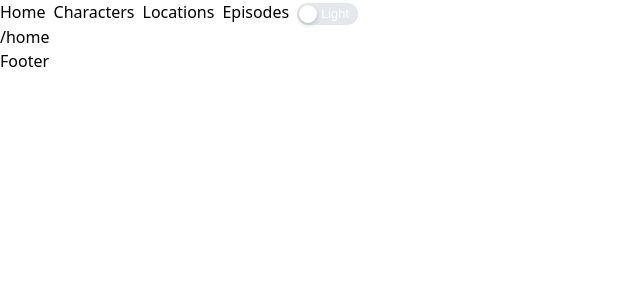
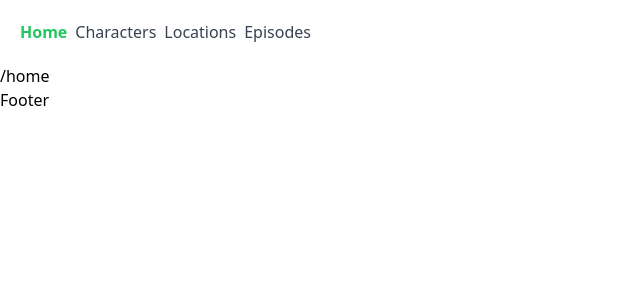
Before and after one commit to muhammedbayhan/nextjs-rick-and-morty, a Next.js app: page / in a window 1280 px wide. Shown: the top 300 px of the page, without its empty margins (0-640 px from the left). Built offline with nearby package versions, Linux system fonts and the light colour scheme.

Commit message:
active links

```diff
--- a/app/layout.tsx
+++ b/app/layout.tsx
@@ -16,7 +16,7 @@ export default function RootLayout({
 }>) {
   return (
     <html lang="en">
-      <body>
+      <body className="antialiased ">
         <Header />
         {children}
         <Footer />
--- a/components/header.tsx
+++ b/components/header.tsx
@@ -1,15 +1,28 @@
+"use client";
 import Link from "next/link";
-import React from "react";
-import DarkModeSwitcher from "./dark-mode-switcher";
+import { usePathname } from "next/navigation";
 
 const Header = () => {
+  const pathname = usePathname();
+
+  const getLinkClass = (linkPath: string) => {
+    return pathname === linkPath ? "text-green-500 font-bold" : "text-gray-700";
+  };
+
   return (
-    <div className="space-x-2  dark:bg-gray-800">
-      <Link href="/">Home</Link>
-      <Link href="/characters">Characters</Link>
-      <Link href="/locations">Locations</Link>
-      <Link href="/episodes">Episodes</Link>
-      <DarkModeSwitcher />
+    <div className="space-x-2 p-5 text-base ">
+      <Link href="/" className={getLinkClass("/")}>
+        Home
+      </Link>
+      <Link href="/characters" className={getLinkClass("/characters")}>
+        Characters
+      </Link>
+      <Link href="/locations" className={getLinkClass("/locations")}>
+        Locations
+      </Link>
+      <Link href="/episodes" className={getLinkClass("/episodes")}>
+        Episodes
+      </Link>
     </div>
   );
 };
```
